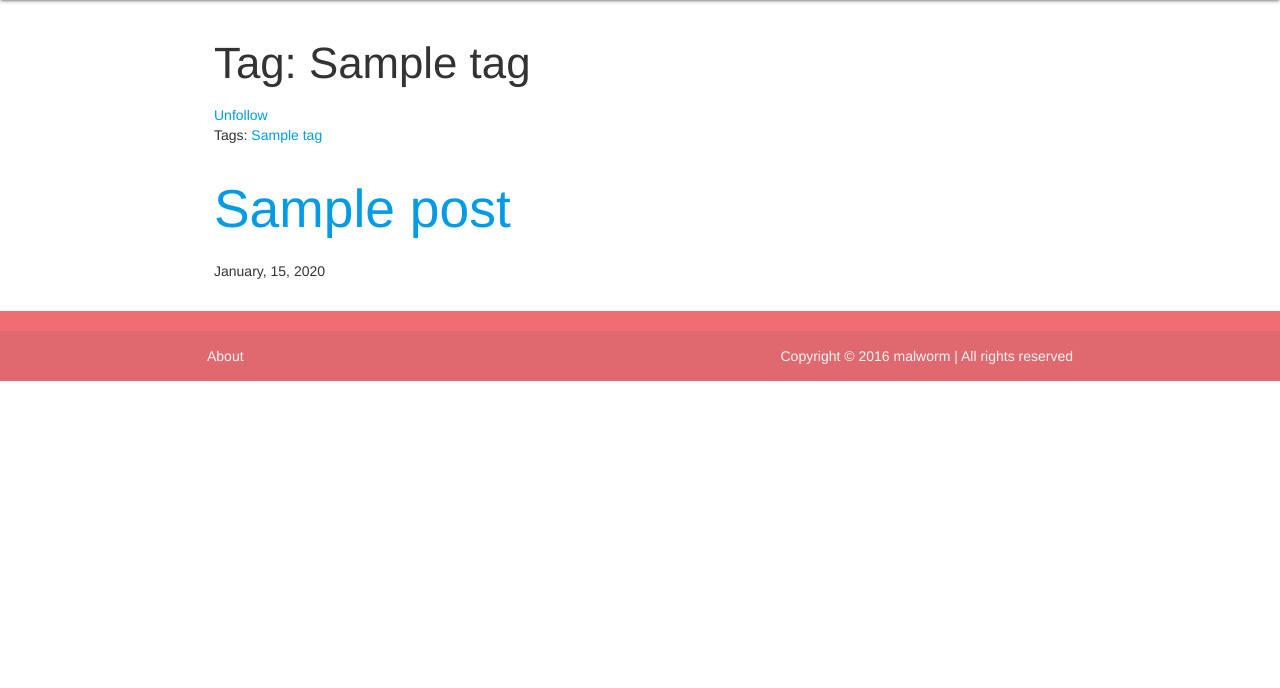
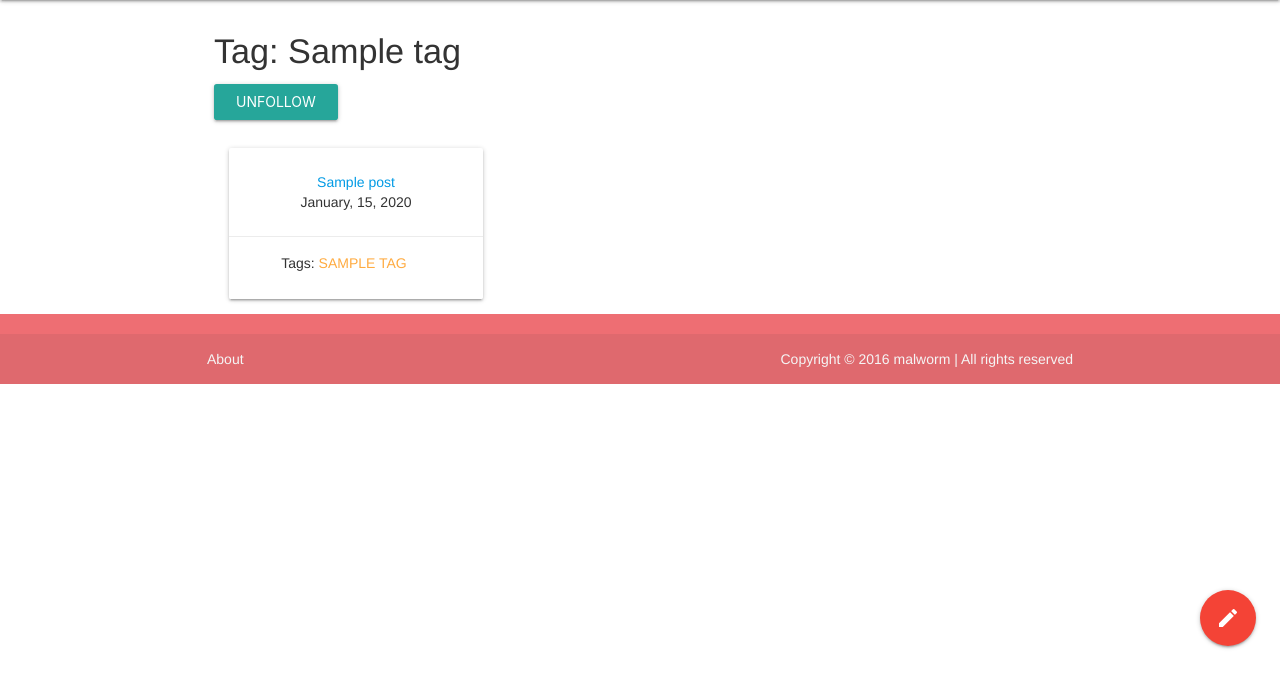
Before and after one commit to petrokoriakin/Qadrat, a Rails app: a page that uses app/views/posts/withtag.html.erb in a window 1280 px wide. Shown: the part 64-752 px from the top of the page. Run offline with Rails 7, Linux system fonts and the light colour scheme; a user stored in the database is signed in; tables that the repository leaves empty hold one stand-in row (values such as "Sample post"); style sheets or scripts are compiled from the project's sources; parts of the project's set-up code (start-up, migrations or seed data) failed here and were passed over; some libraries are stand-ins or nearby versions.

Commit message:
Changed design, fixed the comment bug

```diff
--- a/app/assets/stylesheets/application.css.scss
+++ b/app/assets/stylesheets/application.css.scss
@@ -26,9 +26,11 @@ body {
   min-height: 100vh;
   flex-direction: column;
 }
+
 main {
   flex: 1 0 auto;
 }
+
 #container {
    min-height:100%;
    position:relative;
@@ -38,6 +40,7 @@ main {
    padding:10px;
    padding-bottom:90px;   /* Height of the footer */
 }
+
 #footer {
    position:absolute;
    bottom:0;
--- a/app/controllers/comments_controller.rb
+++ b/app/controllers/comments_controller.rb
@@ -1,5 +1,6 @@
 class CommentsController < ApplicationController
-  load_and_authorize_resource :nested => :article
+  load_and_authorize_resource :post
+  load_and_authorize_resource :comment, through: :post
 
   def create
     @post = Post.find(params[:post_id])
--- a/app/views/posts/usernews.erb
+++ b/app/views/posts/usernews.erb
@@ -6,7 +6,7 @@
           <div class="col s12 m7">
             <div class="card">
               <div class="card-content">
-                <p><%= link_to post.title, post %></p>
+                <p><%= link_to post.titleValid, post %></p>
                 <p><%= post.created_at.strftime(" %B, %d, %Y") %></p>
               </div>
               <div class="card-action">
@@ -24,7 +24,7 @@
 <% end -%>
 
 <div class="fixed-action-btn horizontal" style="bottom: 90px; right: 24px;">
-    <a href="/posts/new" class="btn-floating btn-large red">
+    <a href="/posts/new" class="btn-floating btn-large waves-effect waves-light red">
       <i class="large material-icons">mode_edit</i>
     </a>
 </div>
--- a/app/views/posts/withtag.html.erb
+++ b/app/views/posts/withtag.html.erb
@@ -1,29 +1,41 @@
 <div class="post_wrapper">
-  <h3>
+  <h4>
     <strong>Tag: <%= @tagname %></strong>
-  </h3>
+  </h4>
 
   <% if user_signed_in? %>
     <% if current_user.is_following(current_user.id, @tag.id) %>
-      <%= link_to "Unfollow", unfollow_tag_path(@tagname), method: :post %>
+      <%= button_to "Unfollow", unfollow_tag_path(@tagname), method: :post, class: 'waves-effect waves-light btn' %>
     <% else %>
-      <%= link_to "Follow", follow_tag_path(@tagname), method: :post %>
+      <%= button_to "Follow", follow_tag_path(@tagname), method: :post, class: 'waves-effect waves-light btn' %>
     <% end %>
   <% end %>
 
   <br>
   <% @posts.each do |post| %>
-    <p>
-      Tags: <%= raw post.tags.map(&:name).map { |t| link_to t, tag_path(t) }.join(', ') %>
-    </p>
-
-    <h2 class="title">
-      <%= link_to post.title, post %>
-    </h2>
-
-    <p class="date">
-      <%= post.created_at.strftime(" %B, %d, %Y") %>
-    </p>
-    <br>
+    <div class="col-md-4 text-center">
+          <div class="col s12 m7">
+            <div class="card">
+              <div class="card-content">
+                <p><%= link_to post.titleValid, post %></p>
+                <p><%= post.created_at.strftime(" %B, %d, %Y") %></p>
+              </div>
+              <div class="card-action">
+                 <p>
+                  Tags: <%= link_to post.tags.first.name, tag_path(post.tags.first.name) %>
+                  <% if (post.tags.map.size - 1) > 0 %>
+                    + <%= post.tags.map.size - 1 %> more
+                  <% end -%>
+                </p>
+              </div>
+            </div>
+          </div>
+    </div>
   <% end %>
 </div>
+
+<div class="fixed-action-btn horizontal" style="bottom: 90px; right: 24px;">
+    <a href="/posts/new" class="btn-floating btn-large red">
+      <i class="large material-icons">mode_edit</i>
+    </a>
+</div>
```
Also changed, not shown: app/views/posts/userposts.html.erb (+26 -7 lines), app/views/posts/show.html.erb (line endings or trailing spaces).
